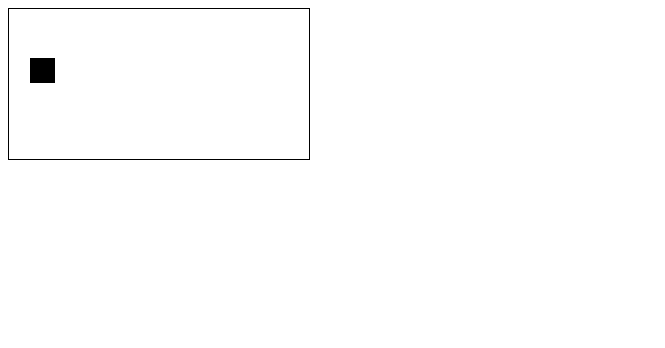
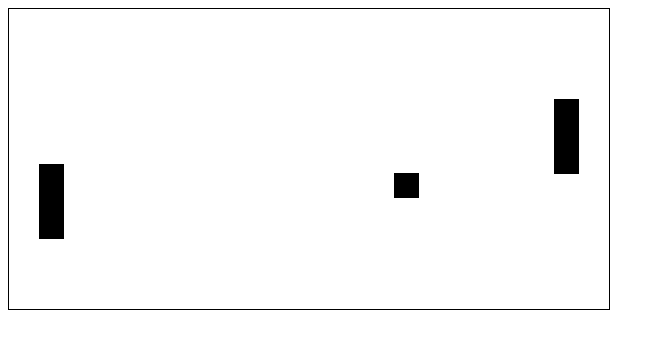
Before and after one commit to mundix/js-games-pong, a plain HTML site: page index.html in a window 1280 px wide. Shown: the whole page, without its empty margins (0-665 px from the left). Drawn offline with Linux system fonts and the light colour scheme.

Commit message:
Create Palette class and start up

```diff
--- a/index.html
+++ b/index.html
@@ -8,7 +8,7 @@
     </head>
     <body>
         <div id="container">
-            <canvas id="canvas"></canvas>
+            <canvas id="canvas" width="600" height="300"></canvas>
             <div id="modal">
                 <button id="button" onclick="init()">
                     <img src="img/play.png" alt="">
--- a/js/logicpong.js
+++ b/js/logicpong.js
@@ -6,6 +6,8 @@ let areaH = c.height;
 const ctx = c.getContext("2d");
 let score1 = 0;
 let score2 = 0;
+let paletteSize = 75;
+let surface =  areaH - paletteSize;
 
 
 // Classes
@@ -57,7 +59,33 @@ class Ball  extends Base {
 
     draw() {
         ctx.fillRect(this.x,this.y,this.size,this.size);
+    }
+}
 
+class Palette extends Base {
+    constructor(x) {
+        super();
+        this.x = x;
+        this.w = 25;
+        this.h = paletteSize;
+        this.y = Math.floor(Math.random() * surface);
+        this.dir = 0;
+    }
+
+    draw() {
+        ctx.fillRect(this.x,this.y,this.w,this.h);
+    }
+    move() {
+        this.y += this.dir;
+        // collision condition
+        if(this.y < 0 ){ //Reset palette position
+            this.y = 0;
+            this.dir = 9;
+        }
+        if(this.y >= surface) {
+            this.y = surface;
+            this.dir = 0;
+        }
     }
 }
 
@@ -66,10 +94,14 @@ class Ball  extends Base {
 function draw() {
     ctx.clearRect(0,0,areaW,areaH);
     ball.draw();
+    player1.draw();
+    player2.draw();
 }
 
 function frame() {
     ball.move();
+    player1.move();
+    player2.move();
     draw();
     requestAnimationFrame(frame);
 }
@@ -81,4 +113,6 @@ function init() {
 }
 //Objects
 let ball = new Ball();
+let player1 = new Palette(30);
+let player2 = new Palette(545); //width game board define in the html canvas.
 init();
```
